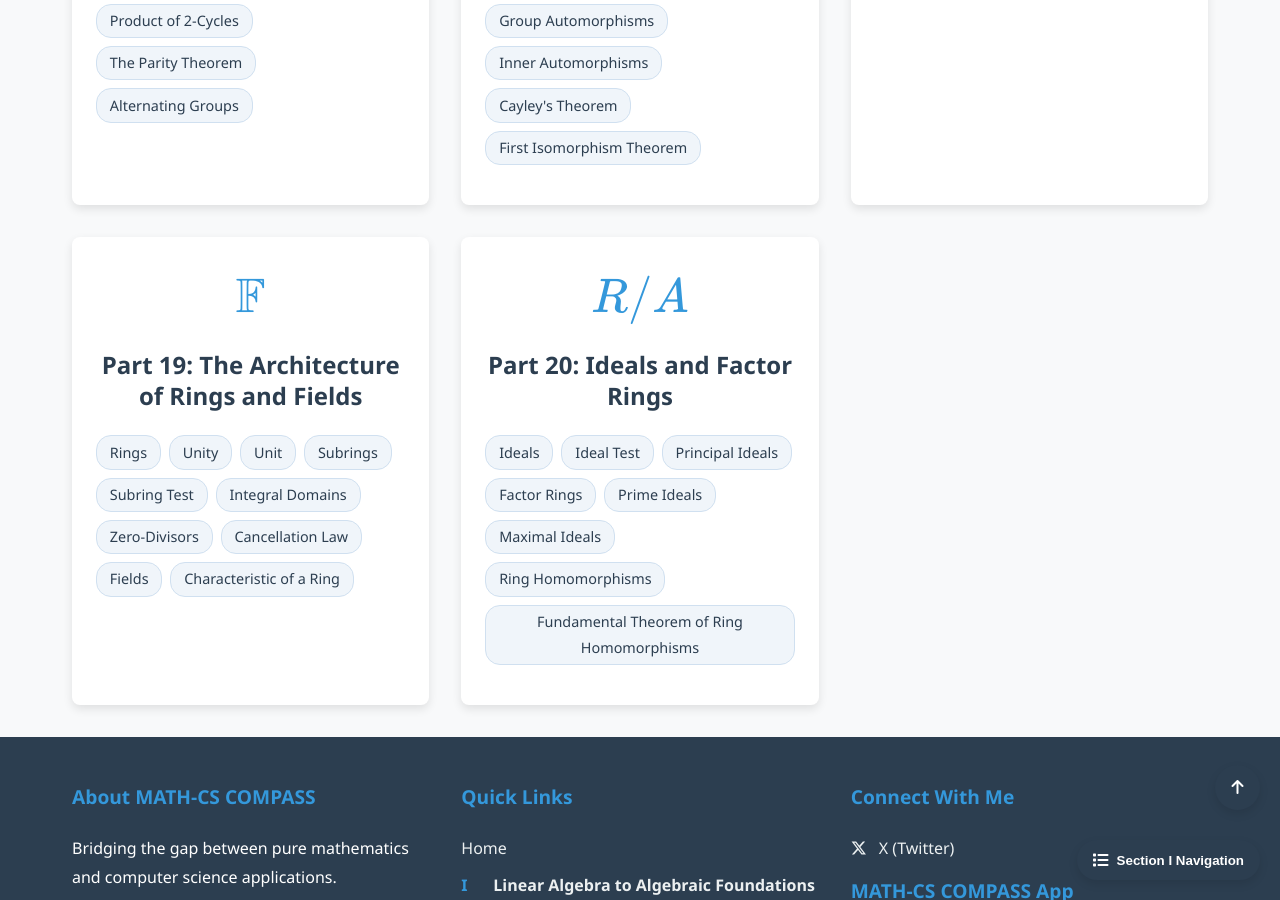
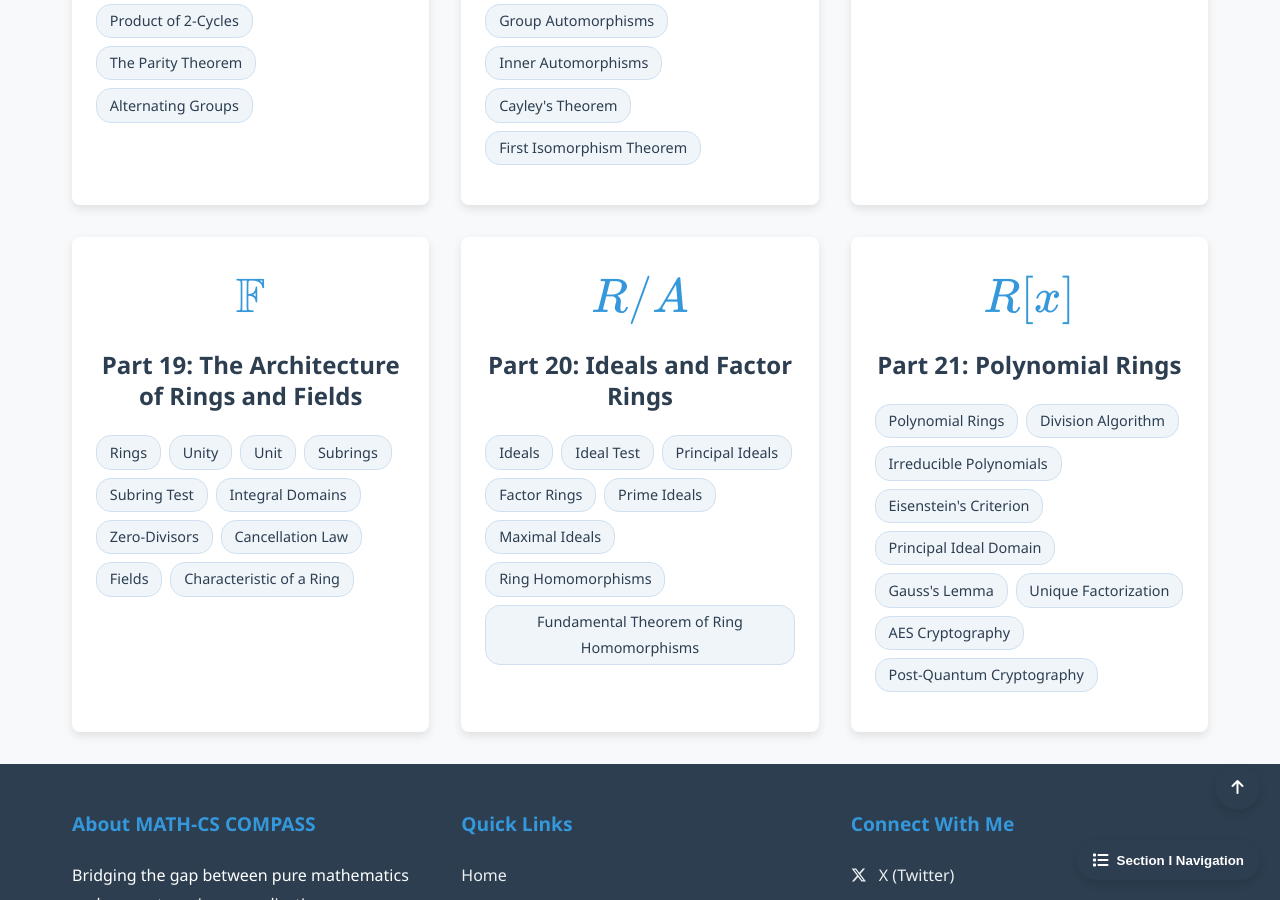
Before and after one commit to Yusukey01/yusukey01.github.io, a Jekyll site: the page built from Mathematics/Linear_algebra/linear_algebra.html, in a window 1280 px wide and 900 px high, scrolled down 4057 px. Built offline with Jekyll 4.4.1, drawn with Linux system fonts in a browser that asks for light colours.

Commit message:
Open I-21 and Start I-22

```diff
--- a/Mathematics/Linear_algebra/linear_algebra.html
+++ b/Mathematics/Linear_algebra/linear_algebra.html
@@ -410,6 +410,22 @@ uses_python: false
                         </div>
                     </div>
 
+                    <div class="card">
+                        <div class="card-icon">\(R[x]\)</div>
+                        <h3><a href="polynomial_rings.html">Part 21: Polynomial Rings</a></h3>
+                        <div class="keywords">
+                            <span>Polynomial Rings</span>
+                            <span>Division Algorithm</span>
+                            <span>Irreducible Polynomials</span>
+                            <span>Eisenstein's Criterion</span>
+                            <span>Principal Ideal Domain</span>
+                            <span>Gauss's Lemma</span>
+                            <span>Unique Factorization</span>
+                            <span>AES Cryptography</span>
+                            <span>Post-Quantum Cryptography</span>
+                        </div>
+                    </div>
+
                 </div>
             </section>
         </div>
--- a/Mathematics/pages.json
+++ b/Mathematics/pages.json
@@ -79,6 +79,10 @@
       {
         "path": "Mathematics/Linear_algebra/ideals.html",
         "title": "Ideals and Factor Rings"
+      },
+      {
+        "path": "Mathematics/Linear_algebra/polynomial_rings.html",
+        "title": "Polynomial Rings"
       },
       {
         "path": "Mathematics/Calculus/linear_approximation.html",
--- a/_includes/section_i_navigation.html
+++ b/_includes/section_i_navigation.html
@@ -31,6 +31,7 @@
         <a href="{% if page.level == 'detail' %}group_classification.html{% else %}../Linear_algebra/group_classification.html{% endif %}" {% if page.url contains 'group_classification' %}class="current-page"{% endif %}>Part 18: Classification of Finite Abelian Groups</a>
         <a href="{% if page.level == 'detail' %}intro_rings.html{% else %}../Linear_algebra/intro_rings.html{% endif %}" {% if page.url contains 'intro_rings' %}class="current-page"{% endif %}>Part 19: The Architecture of Rings and Fields</a>
         <a href="{% if page.level == 'detail' %}ideals.html{% else %}../Linear_algebra/ideals.html{% endif %}" {% if page.url contains 'ideals' %}class="current-page"{% endif %}>Part 20: Ideals and Factor Rings</a>
+        <a href="{% if page.level == 'detail' %}polynomial_rings.html{% else %}../Linear_algebra/polynomial_rings.html{% endif %}" {% if page.url contains 'polynomial_rings' %}class="current-page"{% endif %}>Part 21: Polynomial Rings</a>
       </div>
     </div>
 </div>
--- a/pages.json
+++ b/pages.json
@@ -79,6 +79,10 @@
       {
         "path": "Mathematics/Linear_algebra/ideals.html",
         "title": "Ideals and Factor Rings"
+      },
+      {
+        "path": "Mathematics/Linear_algebra/polynomial_rings.html",
+        "title": "Polynomial Rings"
       },
       {
         "path": "Mathematics/Calculus/linear_approximation.html",
```
Also changed, not shown: Mathematics/Linear_algebra/polynomial_rings.html (+17 -1 lines), updates.json (+7 -1 lines), 1 other file.
